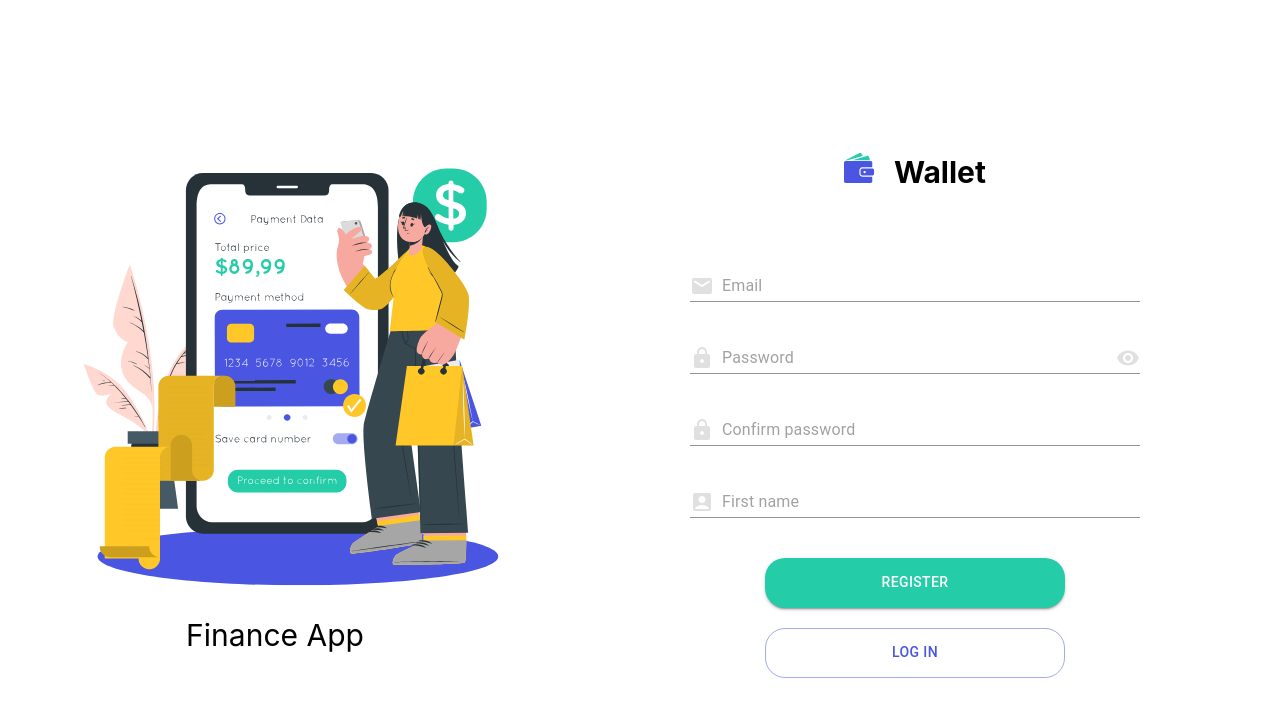
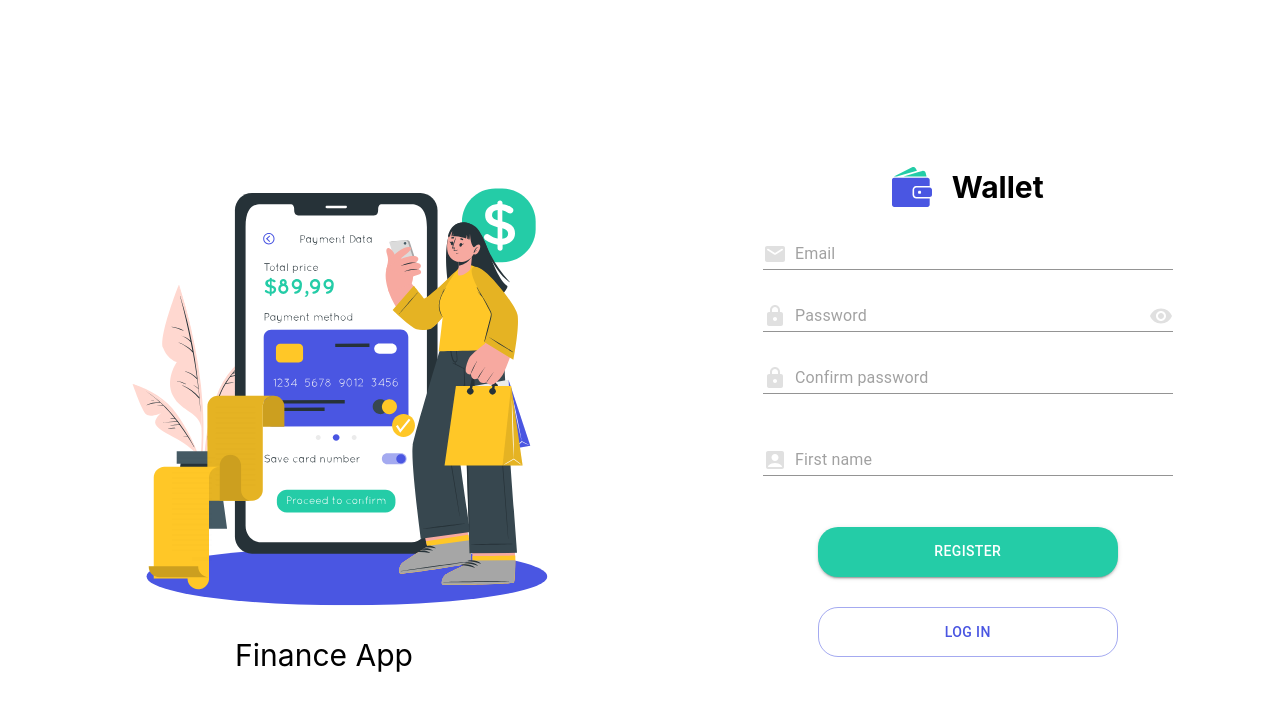
Before and after one commit to DawidBartus/wallet, a React (Create React App) app: page /wallet/register in a window 1280 px wide. Shown: the top 716 px of the page. Built offline with nearby package versions, Linux system fonts and the light colour scheme.

Commit message:
code rewriting

```diff
--- a/src/components/Background/Background.module.css
+++ b/src/components/Background/Background.module.css
@@ -19,7 +19,7 @@
   right: -250px;
   transform: rotate(21.94deg);
 }
-@media screen and (max-width: 768px) {
+@media screen and (max-width: 1278px) {
   .purpleBlob,
   .notPurpleBlob,
   .background {
@@ -27,7 +27,7 @@
     animation: fade-out 1s forwards;
   }
 }
-@media screen and (min-width: 482px) {
+@media screen and (min-width: 767px) {
   .purpleBlob,
   .notPurpleBlob,
   .background {
--- a/src/components/Background/FormBlurBackground.jsx
+++ b/src/components/Background/FormBlurBackground.jsx
@@ -3,16 +3,14 @@ import { useLocation } from "react-router-dom";
 import styled from "styled-components";
 
 const FormBlurBackground = styled(Box)`
-  background-color: transparent;
-  width: 100%;
-  display: flex;
-  justify-content: center;
-
-  @media (min-width: 769px) {
-    width: 100%;
+  display: none;
+  @media (min-width: 1278px) {
+    position: fixed;
+    bottom: 0;
+    right: 0;
+    z-index: -1;
+    width: 50%;
     height: 100vh;
-    display: flex;
-    justify-content: center;
     background-color: rgba(255, 255, 255, 0.4);
   }
 `;
--- a/src/components/Currency/Currency.jsx
+++ b/src/components/Currency/Currency.jsx
@@ -9,13 +9,14 @@ const TableStyledContainer = styled.ul`
   list-style: none;
   padding: 0px;
   width: 100%;
-  max-width: 440px;
+  max-width: 393px;
   background-color: #4a56e2;
   margin-top: 32px;
   border-radius: 30px;
   overflow: hidden;
   position: relative;
-  min-height: 210px;
+  height: 100%;
+  max-height: 331px;
   li:first-child {
     background-color: rgb(255 255 255 / 22%);
     margin-bottom: 16px;
@@ -26,16 +27,12 @@ const TableStyledContainer = styled.ul`
 
   @media (max-width: 1279px) {
     margin-top: 0;
-    height: 100%;
-  }
-  @media (min-width: 1280px) {
-    height: calc(100vh - 390px);
-    max-height: 550px;
+    max-height: 182px;
   }
   @media (max-width: 767px) {
     display: none;
     margin-top: 15px;
-    min-height: 210px;
+    max-height: 174px;
   }
 `;
 
--- a/src/components/LoginForm/LogInForm.jsx
+++ b/src/components/LoginForm/LogInForm.jsx
@@ -30,7 +30,6 @@ const LogInForm = () => {
   };
 
   return (
-    <>
     <Section>
       <StyledBoxWithMainSVG component="div">
         <ShoppingMan />
@@ -38,7 +37,7 @@ const LogInForm = () => {
           Finance App
         </Typography>
       </StyledBoxWithMainSVG>
-        <StyledFormBlurBackground>
+      <StyledFormBlurBackground />
       <StyledFormBox component="form" onSubmit={handleSubmit}>
         <Typography variant="header" style={{ marginBottom: "40px" }}>
           <Wallet style={{ paddingRight: "20px" }} />
@@ -71,10 +70,7 @@ const LogInForm = () => {
             </InputAdornment>
           }
           endAdornment={
-                <InputAdornment
-                  position="end"
-                  onClick={togglePasswordVisibility}
-                >
+            <InputAdornment position="end" onClick={togglePasswordVisibility}>
               {visible ? (
                 <VisibilityOffIcon color="icon" />
               ) : (
@@ -98,9 +94,7 @@ const LogInForm = () => {
           </SecondaryButton>
         </StyledReactLink>
       </StyledFormBox>
-        </StyledFormBlurBackground>
     </Section>
-    </>
   );
 };
 
--- a/src/components/RegisterForm/RegisterForm.jsx
+++ b/src/components/RegisterForm/RegisterForm.jsx
@@ -18,6 +18,17 @@ import MainButton from "../StyledComponents/MainButton";
 import SecondaryButton from "../StyledComponents/SecondaryButton";
 import StyledFormBox from "../StyledComponents/StyledFormBox";
 import StyledReactLink from "../StyledComponents/StyledReactLink";
+import styled from "styled-components";
+import { Box } from "@mui/system";
+
+const WalletSVG = styled(Wallet)`
+  width: 30px;
+  height: 30px;
+  @media (min-width: 768px) {
+    width: 40px;
+    height: 40px;
+  }
+`;
 
 const handleSubmit = (e) => {
   e.preventDefault();
@@ -30,19 +41,23 @@ const RegisterForm = () => {
     setVisible((prevState) => !prevState);
   };
   return (
-    <Section>
-      <StyledBoxWithMainSVG component="div" style={{ paddingTop: "20px" }}>
+    <Section style={{ height: "100vh" }}>
+      <StyledFormBlurBackground />
+      <StyledBoxWithMainSVG component="div">
         <PhoneWoman />
         <Typography variant="header" style={{ fontWeight: 400 }}>
           Finance App
         </Typography>
       </StyledBoxWithMainSVG>
-      <StyledFormBlurBackground>
-        <StyledFormBox component="form" onSubmit={handleSubmit}>
-          <Typography variant="header" style={{ marginBottom: "40px" }}>
-            <Wallet style={{ paddingRight: "20px" }} />
-            Wallet
-          </Typography>
+      <StyledFormBox
+        component="form"
+        onSubmit={handleSubmit}
+        style={{ paddingBottom: "66px", height: "510px" }}
+      >
+        <Box display={"flex"} alignItems={"center"} gap={"20px"}>
+          <WalletSVG />
+          <Typography variant="header">Wallet</Typography>
+        </Box>
         <Input
           id="email"
           placeholder="Email"
@@ -51,7 +66,7 @@ const RegisterForm = () => {
               <EmailRoundedIcon color="icon" />
             </InputAdornment>
           }
-            style={{ width: "100%", marginTop: "20px" }}
+          style={{ width: "100%" }}
         />
         <Input
           id="password"
@@ -74,7 +89,7 @@ const RegisterForm = () => {
               )}
             </InputAdornment>
           }
-            style={{ width: "100%", marginTop: "20px" }}
+          style={{ width: "100%" }}
         />
         <Input
           id="confirmPassword"
@@ -85,7 +100,7 @@ const RegisterForm = () => {
               <LockRoundedIcon color="icon" />
             </InputAdornment>
           }
-            style={{ width: "100%", marginTop: "20px" }}
+          style={{ width: "100%" }}
         />
         <Input
           id="name"
@@ -106,7 +121,6 @@ const RegisterForm = () => {
           </SecondaryButton>
         </StyledReactLink>
       </StyledFormBox>
-      </StyledFormBlurBackground>
     </Section>
   );
 };
--- a/src/components/ResponsiveAppBar/Navbar.jsx
+++ b/src/components/ResponsiveAppBar/Navbar.jsx
@@ -8,10 +8,24 @@ import Avatar from "@mui/material/Avatar";
 import { ReactComponent as Wallet } from "../images/wallet.svg";
 import { Outlet } from "react-router-dom";
 import { ReactComponent as Exit } from "../images/exit.svg";
-import StyledFormBlurBackground from "../Background/FormBlurBackground";
 import Settings from "../Settings/Settings";
 import { Button, Modal } from "@mui/material";
 import { useState } from "react";
+import styled from "styled-components";
+
+const BlurSection = styled(Box)`
+background-color: transparent;
+width: 100%;
+display: flex;
+justify-content: center;
+position: fixed;
+@media (min-width: 769px) {
+  width: 100%;
+  height: 100vh;
+  background-color: rgba(255, 255, 255, 0.4);
+}
+  }
+`;
 
 const ResponsiveAppBar = () => {
   const [open, setOpen] = useState(false);
@@ -58,9 +72,9 @@ const ResponsiveAppBar = () => {
       <Modal open={open} onClose={handleClose}>
         <Settings />
       </Modal>
-      <StyledFormBlurBackground>
+      <BlurSection>
         <Outlet />
-      </StyledFormBlurBackground>
+      </BlurSection>
     </>
   );
 };
--- a/src/components/StyledComponents/StyledBoxWithMainSVG.jsx
+++ b/src/components/StyledComponents/StyledBoxWithMainSVG.jsx
@@ -7,7 +7,6 @@ const StyledBoxWithMainSVG = styled(Box)`
   justify-content: space-evenly;
   width: 100%;
   max-width: 550px;
-  padding-top: 60px;
   max-height: 600px;
 
   @media (max-width: 767px) {
@@ -16,6 +15,7 @@ const StyledBoxWithMainSVG = styled(Box)`
   @media (min-width: 768px) {
     flex-direction: column;
     gap: 30px;
+    padding-top: 60px;
   }
 `;
 
--- a/src/components/StyledComponents/StyledFormBox.jsx
+++ b/src/components/StyledComponents/StyledFormBox.jsx
@@ -2,22 +2,21 @@ import styled from "@emotion/styled";
 import { Box } from "@mui/system";
 
 const StyledFormBox = styled(Box)`
+  background-color: #fff;
   display: flex;
   flex-direction: column;
   align-items: center;
   border-radius: 20px;
   height: auto;
   width: 100%;
-  max-width: 450px;
+  max-width: 409.5px;
+  padding: 40px 58.5px 62px 65px;
   gap: 20px;
   justify-content: space-evenly;
-
   @media (max-width: 767px) {
     padding: 113px 20px 107px;
   }
-  @media (min-width: 768px) {
-    background-color: #fff;
-    padding: 40px 60px 60px;
+  @media (min-width: 1279px) {
     margin-top: 50px;
   }
 `;
--- a/src/components/StyledSection/StyledSection.jsx
+++ b/src/components/StyledSection/StyledSection.jsx
@@ -2,6 +2,7 @@ import styled from "styled-components";
 
 const Section = styled.section`
   width: 100%;
+  height: 100vh;
   @media (max-width: 1279px) {
     display: flex;
     justify-content: center;
@@ -11,8 +12,9 @@ const Section = styled.section`
 
   @media (min-width: 768px) {
     display: flex;
-    justify-content: space-between;
+    justify-content: space-evenly;
     align-items: center;
+    gap: 50px;
   }
 `;
 
```
Also changed, not shown: src/components/IconsFromSVG/PhoneWoman.jsx (+4 -4 lines), src/components/IconsFromSVG/ShoppingMan.jsx (+4 -31 lines). Lines whose indentation alone changed are shown as unchanged.
